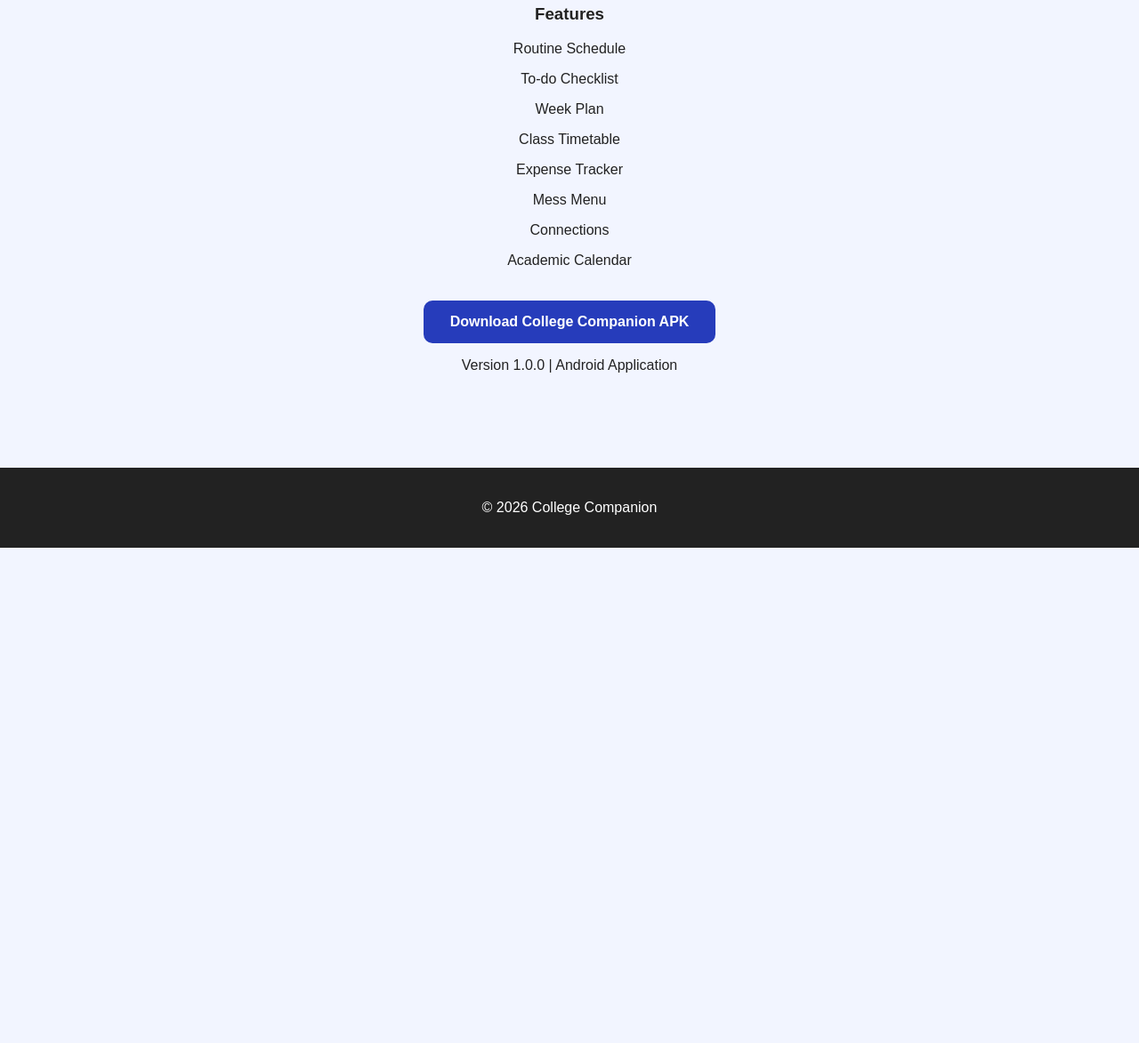
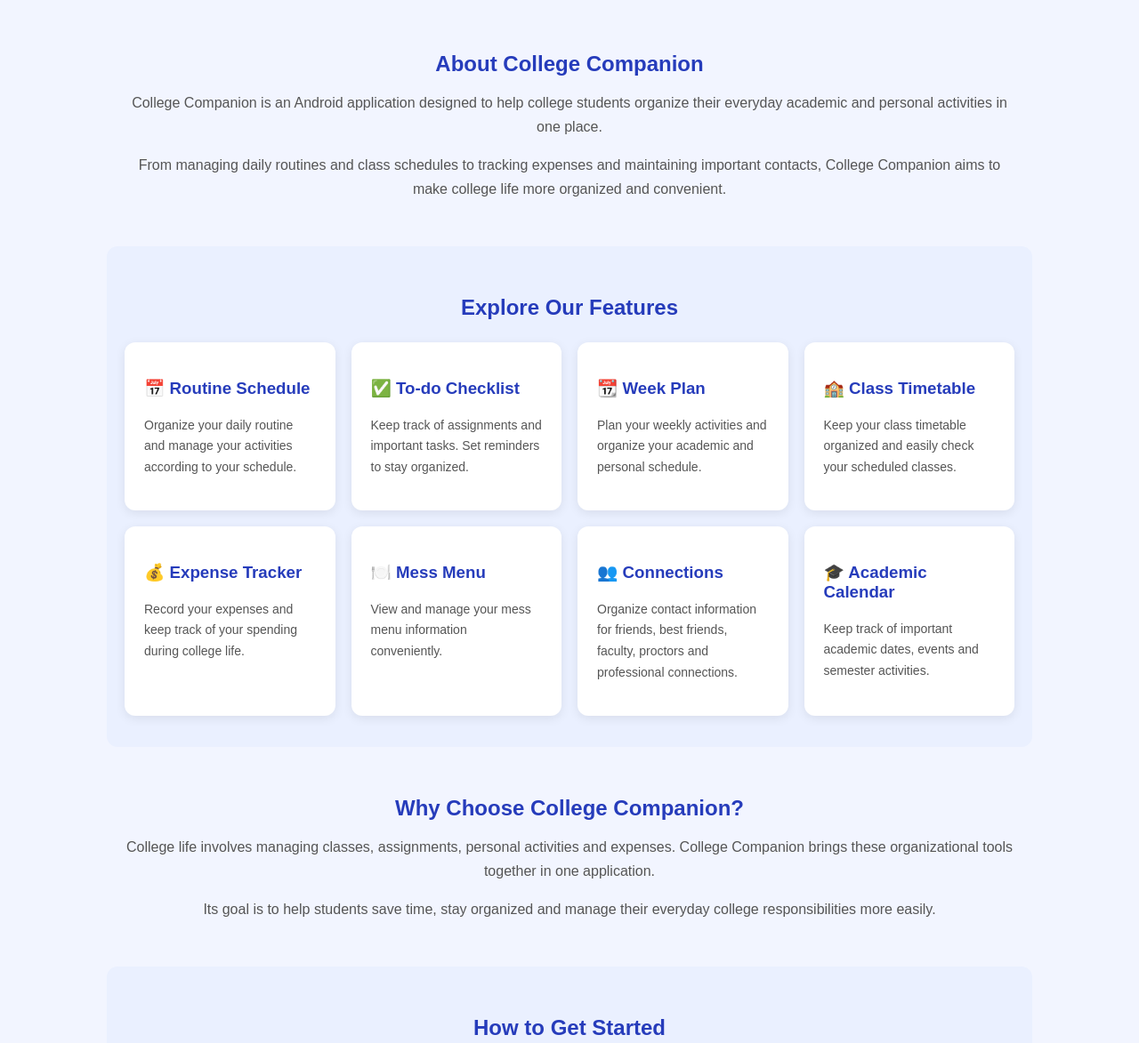
Before and after one commit to chandrahas2007-tech/college-companion-website, a plain HTML site: page index.html in a window 1280 px wide. Shown: the part 313-1486 px from the top of the page at 89% size. Before the commit the page ends 929 px from the top, so only its background shows below. Drawn offline with Linux system fonts and the light colour scheme.

Commit message:
Enhance index.html with app details and features
Added sections detailing the application features, usage instructions, and developer information.

```diff
--- a/index.html
+++ b/index.html
@@ -47,6 +47,49 @@
             background: #222;
             color: white;
         }
+        .section {
+    padding: 35px 20px;
+    max-width: 1000px;
+    margin: auto;
+}
+
+.section h2 {
+    color: #263cbb;
+    margin-bottom: 15px;
+}
+
+.section p {
+    line-height: 1.7;
+    color: #555;
+}
+
+.feature-grid {
+    display: grid;
+    grid-template-columns: repeat(auto-fit, minmax(220px, 1fr));
+    gap: 18px;
+    margin-top: 25px;
+}
+
+.feature-card {
+    background: white;
+    padding: 22px;
+    border-radius: 12px;
+    box-shadow: 0 3px 12px rgba(0,0,0,0.08);
+    text-align: left;
+}
+
+.feature-card h3 {
+    color: #263cbb;
+}
+
+.feature-card p {
+    font-size: 14px;
+}
+
+.section:nth-child(even) {
+    background: #eaf0ff;
+    border-radius: 12px;
+}
     </style>
 </head>
 
@@ -66,16 +109,170 @@
             assignments, expenses and more.
         </p>
 
-        <h3>Features</h3>
 
-        <p>Routine Schedule</p>
-        <p>To-do Checklist</p>
-        <p>Week Plan</p>
-        <p>Class Timetable</p>
-        <p>Expense Tracker</p>
-        <p>Mess Menu</p>
-        <p>Connections</p>
-        <p>Academic Calendar</p>
+<!-- ABOUT APPLICATION -->
+<section class="section">
+
+    <h2>About College Companion</h2>
+
+    <p>
+        College Companion is an Android application designed
+        to help college students organize their everyday
+        academic and personal activities in one place.
+    </p>
+
+    <p>
+        From managing daily routines and class schedules
+        to tracking expenses and maintaining important
+        contacts, College Companion aims to make college
+        life more organized and convenient.
+    </p>
+
+</section>
+
+
+<!-- APP FEATURES -->
+<section class="section">
+
+    <h2>Explore Our Features</h2>
+
+    <div class="feature-grid">
+
+        <div class="feature-card">
+            <h3>📅 Routine Schedule</h3>
+            <p>
+                Organize your daily routine and manage
+                your activities according to your schedule.
+            </p>
+        </div>
+
+        <div class="feature-card">
+            <h3>✅ To-do Checklist</h3>
+            <p>
+                Keep track of assignments and important
+                tasks. Set reminders to stay organized.
+            </p>
+        </div>
+
+        <div class="feature-card">
+            <h3>📆 Week Plan</h3>
+            <p>
+                Plan your weekly activities and organize
+                your academic and personal schedule.
+            </p>
+        </div>
+
+        <div class="feature-card">
+            <h3>🏫 Class Timetable</h3>
+            <p>
+                Keep your class timetable organized
+                and easily check your scheduled classes.
+            </p>
+        </div>
+
+        <div class="feature-card">
+            <h3>💰 Expense Tracker</h3>
+            <p>
+                Record your expenses and keep track
+                of your spending during college life.
+            </p>
+        </div>
+
+        <div class="feature-card">
+            <h3>🍽️ Mess Menu</h3>
+            <p>
+                View and manage your mess menu
+                information conveniently.
+            </p>
+        </div>
+
+        <div class="feature-card">
+            <h3>👥 Connections</h3>
+            <p>
+                Organize contact information for
+                friends, best friends, faculty,
+                proctors and professional connections.
+            </p>
+        </div>
+
+        <div class="feature-card">
+            <h3>🎓 Academic Calendar</h3>
+            <p>
+                Keep track of important academic
+                dates, events and semester activities.
+            </p>
+        </div>
+
+    </div>
+
+</section>
+
+
+<!-- WHY USE THE APP -->
+<section class="section">
+
+    <h2>Why Choose College Companion?</h2>
+
+    <p>
+        College life involves managing classes,
+        assignments, personal activities and expenses.
+        College Companion brings these organizational
+        tools together in one application.
+    </p>
+
+    <p>
+        Its goal is to help students save time,
+        stay organized and manage their everyday
+        college responsibilities more easily.
+    </p>
+
+</section>
+
+
+<!-- HOW TO USE -->
+<section class="section">
+
+    <h2>How to Get Started</h2>
+
+    <div class="feature-grid">
+
+        <div class="feature-card">
+            <h3>Step 1</h3>
+            <p>Download the College Companion APK.</p>
+        </div>
+
+        <div class="feature-card">
+            <h3>Step 2</h3>
+            <p>Install the application on your Android phone.</p>
+        </div>
+
+        <div class="feature-card">
+            <h3>Step 3</h3>
+            <p>Open the application and explore its features.</p>
+        </div>
+
+        <div class="feature-card">
+            <h3>Step 4</h3>
+            <p>Start organizing your college activities.</p>
+        </div>
+
+    </div>
+
+</section>
+
+
+<!-- ABOUT DEVELOPER -->
+<section class="section">
+
+    <h2>About the Developer</h2>
+
+    <p>
+        College Companion is an independent Android
+        application project developed to make everyday
+        college organization easier for students.
+    </p>
+
+</section>
 
         <a class="download-btn"
         href="https://github.com/chandrahas2007-tech/college-companion/releases/download/v1.0.0/CollegeCompanion.apk">
```
